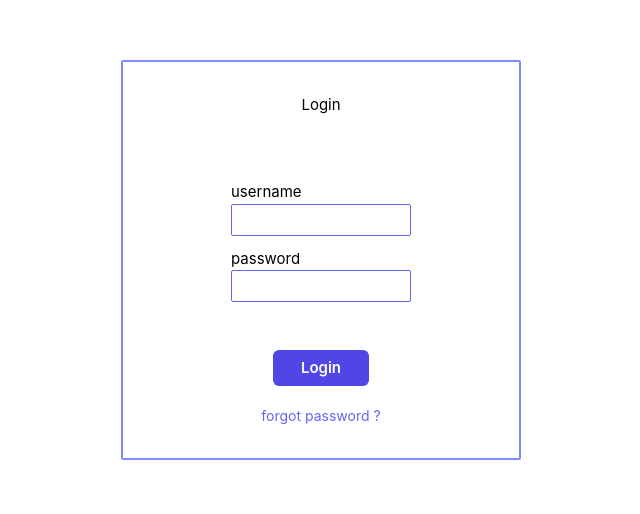
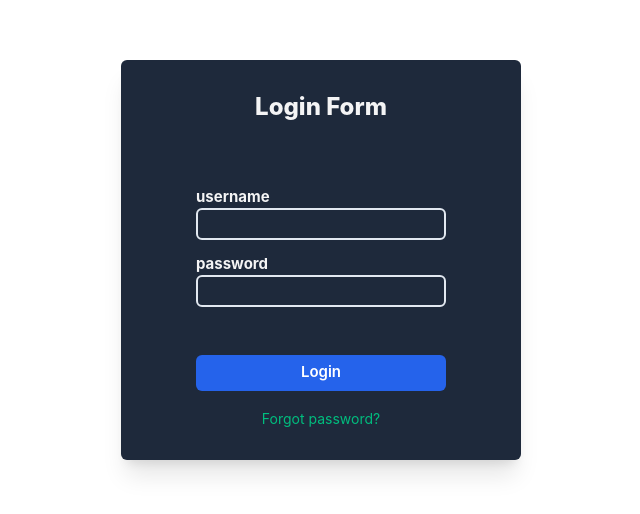
Before and after one commit to Torune9/FAM_FE, a Vue app: page / in a window 1280 px wide. Shown: the part 140-654 px from the top of the page, without its empty margins (351-991 px from the left). Built offline with nearby package versions, Linux system fonts and the light colour scheme.

Commit message:
fix:improve layout login

```diff
--- a/src/components/LoginView.vue
+++ b/src/components/LoginView.vue
@@ -1,34 +1,29 @@
 <template>
-<div class="flex justify-center items-center  w-screen h-screen bg-white">
-    <div class="h-[400px] w-[400px] border-2 border-indigo-400 rounded-sm flex flex-wrap justify-center items-center ">
-        <p class="text-center text-black w-full">Login</p>
+<div class="flex justify-center items-center  w-screen h-screen">
+    <div class="h-[400px] w-[400px] bg-slate-800 rounded-md flex flex-wrap justify-center items-center text-zinc-100 shadow-xl">
+        <p class="text-center w-full font-extrabold text-2xl">Login Form</p>
         <form action="" class="grid grid-rows-3 h-40 gap-10 ">
-        <div class="text-black">
-            <label for="username">username</label>
+        <div>
+            <label class="font-bold" for="username">username</label>
             <br>
-            <input type="text" name="username" id="username" class="h-8 w-[180px] rounded-sm border border-indigo-500 outline-none">
+            <input type="text" name="username" id="username" class="h-8 w-[250px] text-center text-sm border-2 rounded-md border-slate-200 bg-transparent outline-none" required>
         </div>
-        <div class="text-black">
-            <label for="password">password</label>
+        <div>
+            <label class="font-bold" for="password">password</label>
             <br>
-            <input type="text" name="password" id="password" class="w-[180px] h-8 rounded-sm border border-indigo-500 outline-none">
+            <input type="password" name="password" id="password" class="w-[250px] text-center text-sm border-2 h-8 rounded-md border-slate-200 bg-transparent outline-none" required>
         </div>
         <div class="flex justify-center items-center">
-            <button class="bg-indigo-600 w-24 h-9 mt-20 rounded-md text-white font-semibold" @click="gotoDasboard">Login</button>
+            <button class=" bg-blue-600 w-[250px] h-9 mt-20 rounded-md text-white font-semibold">Login</button>
         </div>
         </form>
         <!-- login -->
-        <p class=" w-full text-center text-sm"><a href="" class="text-indigo-500">forgot password ?</a></p>
+        <p class=" w-full text-center text-sm"><router-link to ="/forgot-password">Forgot password?</router-link></p>
     </div>
 </div>
 </template>
 
 <script setup>
-import { useRouter } from 'vue-router'
-
-const router = useRouter()
-
-const gotoDasboard = () => {
-    router.push({ name:'Dashboard' })
-}
 </script>
+<style>
+</style>
```
